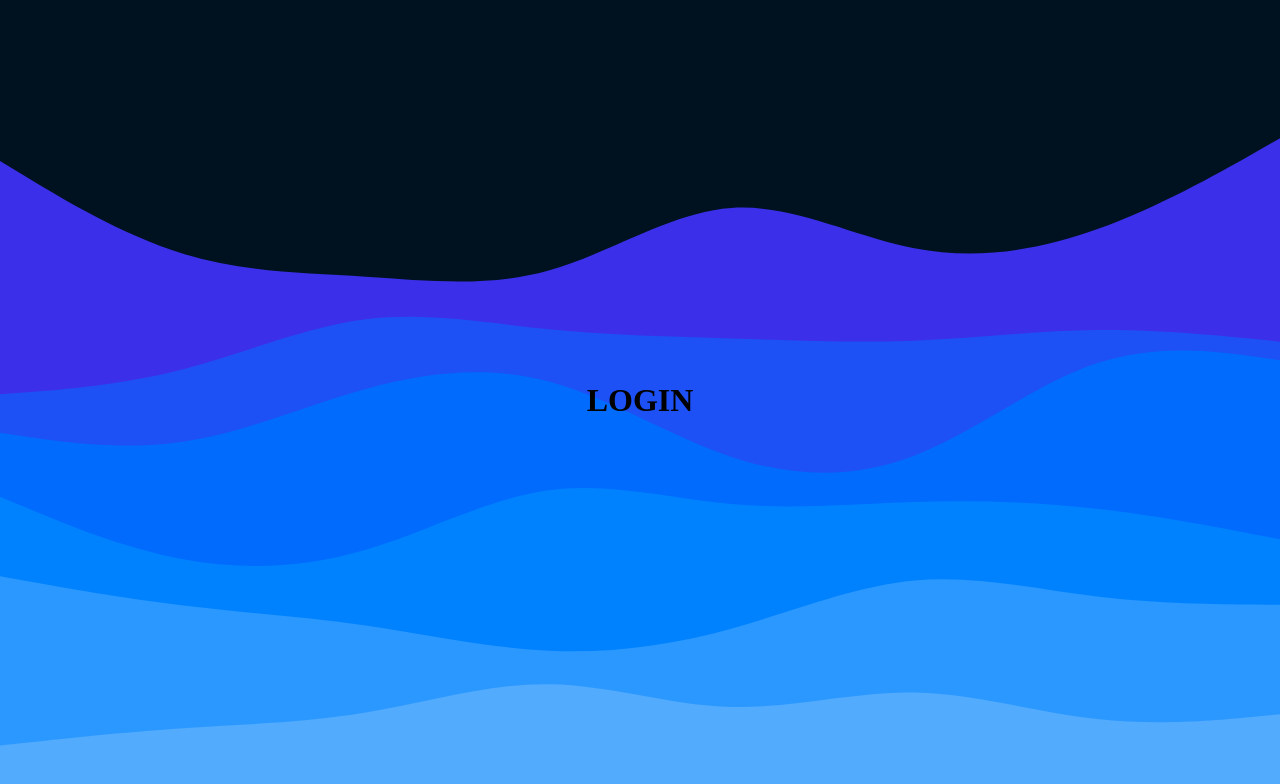
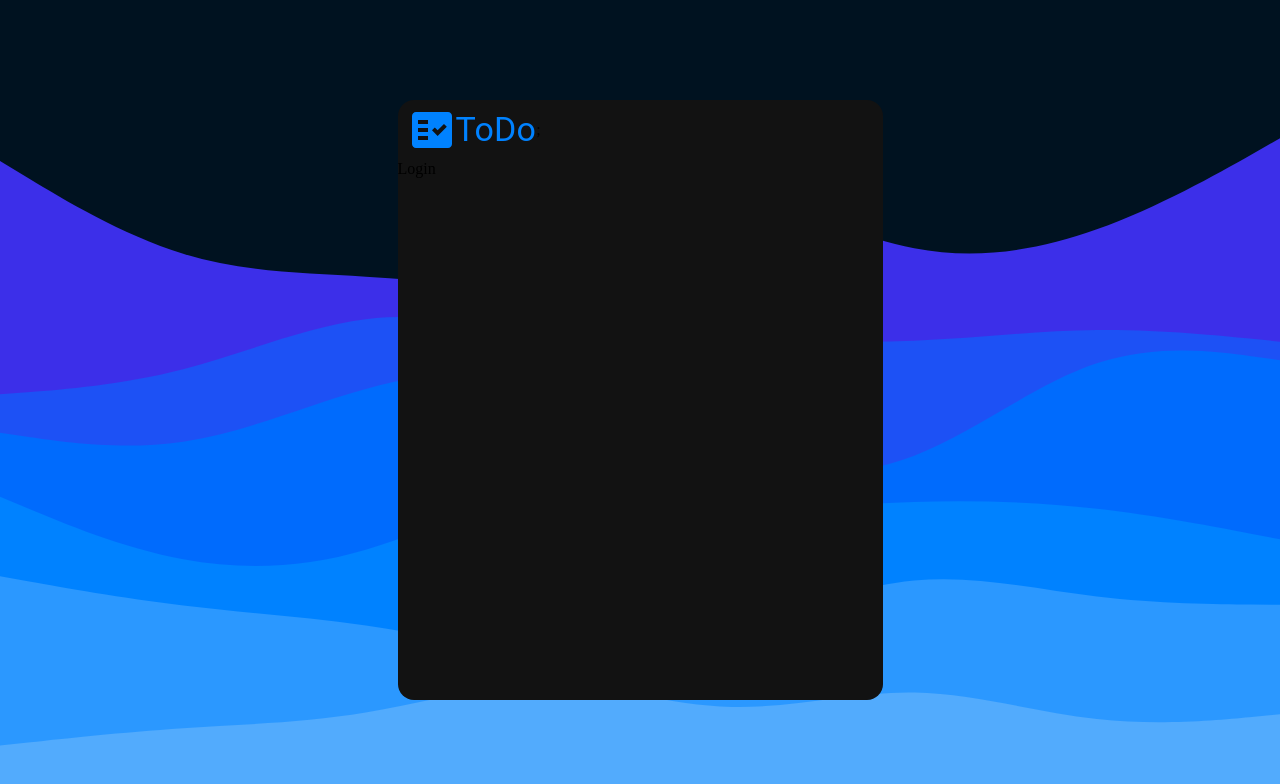
Before and after one commit to kuzds/react-to-do, a React (Create React App) app: page /login in a window 1280 px wide. Shown: the top 784 px of the page. Built offline with nearby package versions, Linux system fonts and the light colour scheme.

Commit message:
working on Login

```diff
--- /dev/null
+++ b/src/components/Container.jsx
@@ -0,0 +1,15 @@
+import styled from '@emotion/styled/macro'
+
+export default styled.div`
+    width: 100%;
+    height: 100%;
+
+    background-color: ${props => props.theme.palette.background.paper};
+
+    @media (min-width: 485px) {
+        border-radius: 16px;
+        max-width: 485px;
+        max-height: 600px;
+        /* margin: 5% auto; */
+    }
+`;
--- /dev/null
+++ b/src/components/Header.jsx
@@ -0,0 +1,30 @@
+import styled from '@emotion/styled/macro'
+import FactCheckIcon from '@mui/icons-material/FactCheck';
+import { Typography } from '@mui/material';
+
+
+const Header_ = styled.div`
+    display: flex;
+    align-items: center;
+
+
+    box-sizing: border-box;
+    width: 100%;
+
+    height: 60px;
+    padding: 0 10px;
+
+    a {
+        margin-left: auto;
+    }
+`;
+
+export default ({children}) => {
+    return (
+    <Header_>
+        <FactCheckIcon color="primary" sx={{ fontSize: 48 }}/>
+        <Typography variant="h4" color="primary">ToDo</Typography>;
+        {children}
+    </Header_>
+    );
+}
--- a/src/pages/Home/Home.style.js
+++ b/src/pages/Home/Home.style.js
@@ -29,36 +29,9 @@ export const Logo = createSvgIcon(
 //     );
 // }
 
-export const Container = styled.div`
-    width: 100%;
-    height: 100%;
-
-    background-color: ${props => props.theme.palette.background.paper};
-
-    @media (min-width: 485px) {
-        border-radius: 16px;
-        max-width: 485px;
-        max-height: 600px;
-        /* margin: 5% auto; */
-    }
-`;
-
-export const Header = styled.div`
-    display: flex;
-    align-items: center;
 
 
-    box-sizing: border-box;
-    width: 100%;
 
-    height: 60px;
-    padding: 0 10px;
-
-    button {
-        justify-self: flex-end;
-        align-items: flex-end;
-    }
-`;
 
 
 export const Main = styled.div`
--- a/src/pages/Home/index.js
+++ b/src/pages/Home/index.js
@@ -2,24 +2,24 @@ import React from "react";
 
 import {
     Logo,
-    Container,
-    Header,
     Main,
     SliderEl
 } from './Home.style';
+import Container from '../../components/Container';
+import Header from '../../components/Header';
+
 import Button from '@mui/material/Button';
 import SimpleSlider from '../../components/SimpleSlider'
 
-import FactCheckIcon from '@mui/icons-material/FactCheck';
-import { Typography } from '@mui/material';
+import { Link, useNavigate } from "react-router-dom";
+
+
 function Home(props) {
 
     return (
         <Container>
             <Header>
-                <FactCheckIcon color="primary" sx={{ fontSize: 48 }}/>
-                <Typography variant="h4" color="primary">ToDo</Typography>;
-                <Button variant="contained">LOGIN</Button>
+                <Button variant="contained" component={Link} to="/login">LOGIN</Button>
 
             </Header>
             <Main>
--- a/src/pages/Login/index.js
+++ b/src/pages/Login/index.js
@@ -1,9 +1,45 @@
-import React from "react";
+import React, {useState} from "react";
+import Container from '../../components/Container';
+import Header from '../../components/Header';
+
+import { Typography } from '@mui/material';
+
+import { useForm, Controller } from "react-hook-form";
+import { yupResolver } from "@hookform/resolvers/yup";
+import validationSchema from "./validation";
 
 function Login(props) {
+    const [isLoading, setIsLoading] = useState(false);
+
+    const {
+        control,
+        handleSubmit,
+        formState: {errors},
+        setError,
+    } = useForm({
+        resolver: yupResolver(validationSchema),
+    });
+
+    const onSubmit = async data => {
+        try {
+            setIsLoading(true);
+        } catch (e) {
+
+        } finally {
+            setIsLoading(false);
+        }
+    }
+
 
     return (<>
-        <h1>LOGIN</h1>
+    <Container>
+        <Header></Header>
+        <Typography variant="h7">Login</Typography>
+        <form onSubmit={handleSubmit(onSubmit)}>
+
+        </form>
+
+    </Container>
     </>);
 }
 
--- /dev/null
+++ b/src/pages/Login/validation.js
@@ -0,0 +1,8 @@
+import * as yup from "yup";
+
+const schema = yup.object().shape({
+  email: yup.string().email().required(),
+  password: yup.string().min(6).required(),
+});
+
+export default schema;
```
